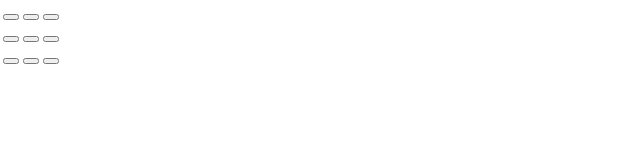
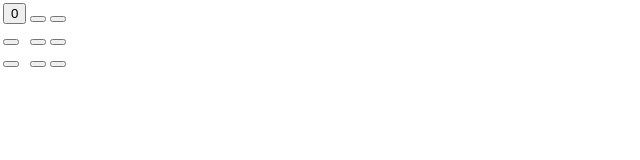
Before and after one commit to bcooke84/Noughts_and_Crosses, a React (Create React App) app: page / in a window 1280 px wide. Shown: the top 160 px of the page, without its empty margins (0-640 px from the left). Built offline with nearby package versions, Linux system fonts and the light colour scheme.

Commit message:
button click working

```diff
--- a/src/components/button.js
+++ b/src/components/button.js
@@ -2,9 +2,10 @@ import React, { Component } from 'react';
 
 export default class Button extends Component {
 
+
   render() {
     return (
-        <button></button>
+        <button value={this.props.position} onClick={this.props.onClick}>{this.props.value}</button>
     )
   }
 }
--- a/src/containers/board.js
+++ b/src/containers/board.js
@@ -7,6 +7,17 @@ export default class Board extends Component {
     this.state = {
       cells: [0,0,0,0,0,0,0,0,0]
     }
+
+  this.handleButtonClick = this.handleButtonClick.bind(this);
+  }
+
+  handleButtonClick(event){
+    const tempArray = this.state.cells
+    tempArray[event.target.value] = 2
+    console.log('handleButtonClick() event: ', event.target);
+    // console.log(tempArray);
+    // console.log("button clicked");
+    this.setState({cells: tempArray})
   }
 
   render() {
@@ -14,12 +25,12 @@ export default class Board extends Component {
       <div id= "board-div">
       <table id = "board">
         <tr id="row-one">
-          <td id = "cell-one"> <Button position={this.state.cells[0]}/> </td>
-          <td id = "cell-two"> <Button/> </td>
-          <td id = "cell-three"> <Button/> </td>
+          <td id = "cell-one"> <Button position='0' onClick={this.handleButtonClick} value={this.state.cells[0]}/> </td>
+          <td id = "cell-two"> <Button position='1'/> </td>
+          <td id = "cell-three"> <Button position='2'/> </td>
         </tr>
         <tr id="row-two">
-          <td id = "cell-four"> <Button/> </td>
+          <td id = "cell-four"> <Button position='3'/> </td>
           <td id = "cell-five"> <Button/> </td>
           <td id = "cell-six"> <Button/> </td>
         </tr>
```
